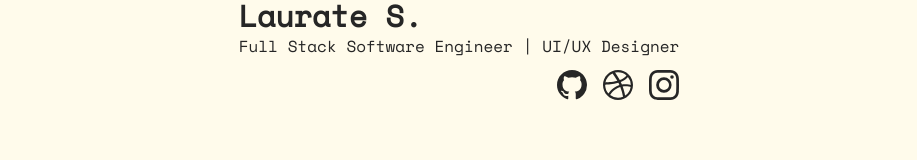
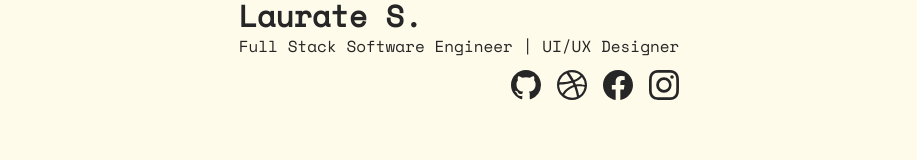
Before and after one commit to reicraftscodes/my-portfolio, a Next.js app: page / in a window 1280 px wide. Shown: the part 150-310 px from the top of the page, without its empty margins (181-1098 px from the left). Built offline with nearby package versions, Linux system fonts and the light colour scheme.

Commit message:
style: added few social media links

```diff
--- a/constants/profileLinks.js
+++ b/constants/profileLinks.js
@@ -1,4 +1,4 @@
-import { BsGithub, BsLinkedin, BsInstagram, BsDribbble  } from "react-icons/bs";
+import { BsGithub, BsFacebook, BsInstagram, BsDribbble  } from "react-icons/bs";
 
 export const PROFILE_LINKS = [
   { id: 1,
@@ -10,8 +10,12 @@ export const PROFILE_LINKS = [
     icon: <BsDribbble />,
     path: "https://dribbble.com/laureimei/"
   },
+  { id: 3,
+    icon: <BsFacebook />,
+    path: "https://www.facebook.com/BlueCloudITSolution"
+  },
   {
-    id: 3,
+    id: 4,
     icon: <BsInstagram />,
     path: "https://www.instagram.com/bluecloud.itsolution/"
   }
```
